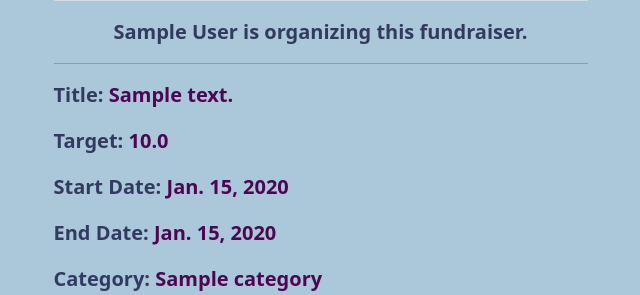
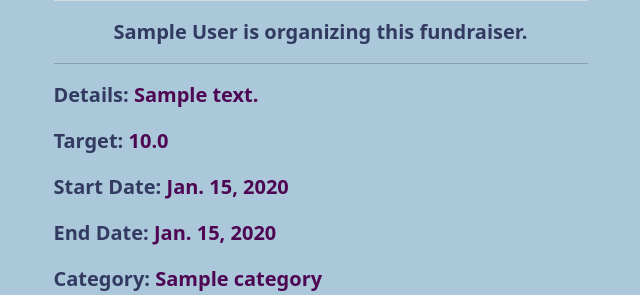
Before and after one commit to abobakryousre/Crowd-Funding, a Django app: page /projects/1 in a window 1280 px wide. Shown: the part 448-743 px from the top of the page, without its empty margins (180-820 px from the left). Run offline with Django 3.2, Linux system fonts and the light colour scheme; tables that the repository leaves empty hold one stand-in row (values such as "Sample post"); grey boxes marked "Sample" are stand-in pictures; some web fonts are replaced.

Commit message:
feat(create-styling-project): continue-sytling-view-project

```diff
--- a/crowd_funding/projects/templates/projects/project_page.html
+++ b/crowd_funding/projects/templates/projects/project_page.html
@@ -50,7 +50,7 @@
         </div>
         <div class="row justify-content-center">
             <div class="col-md-6">
-                <p>Title: <span class="details-value">{{ project.details }}</span></p>
+                <p>Details: <span class="details-value">{{ project.details }}</span></p>
             </div>
             <div class="col-md-3"></div>
         </div>
```
